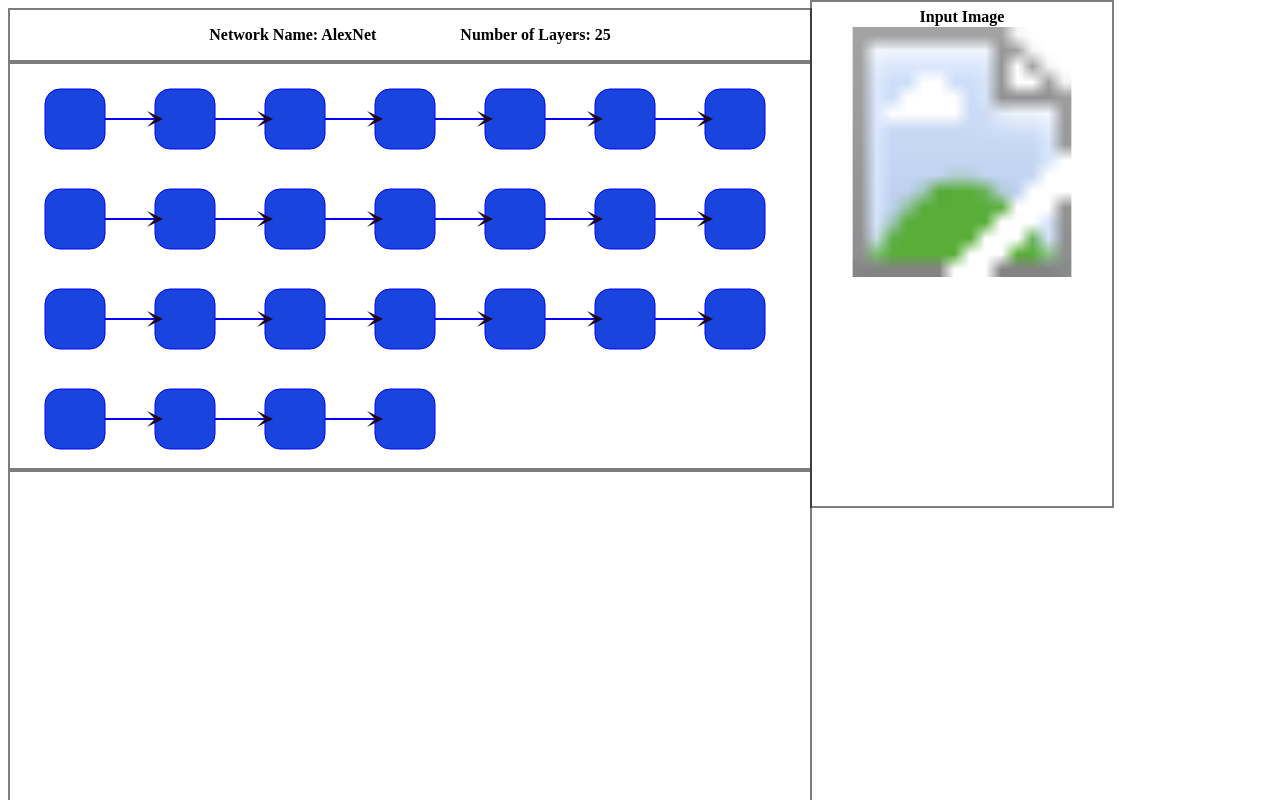
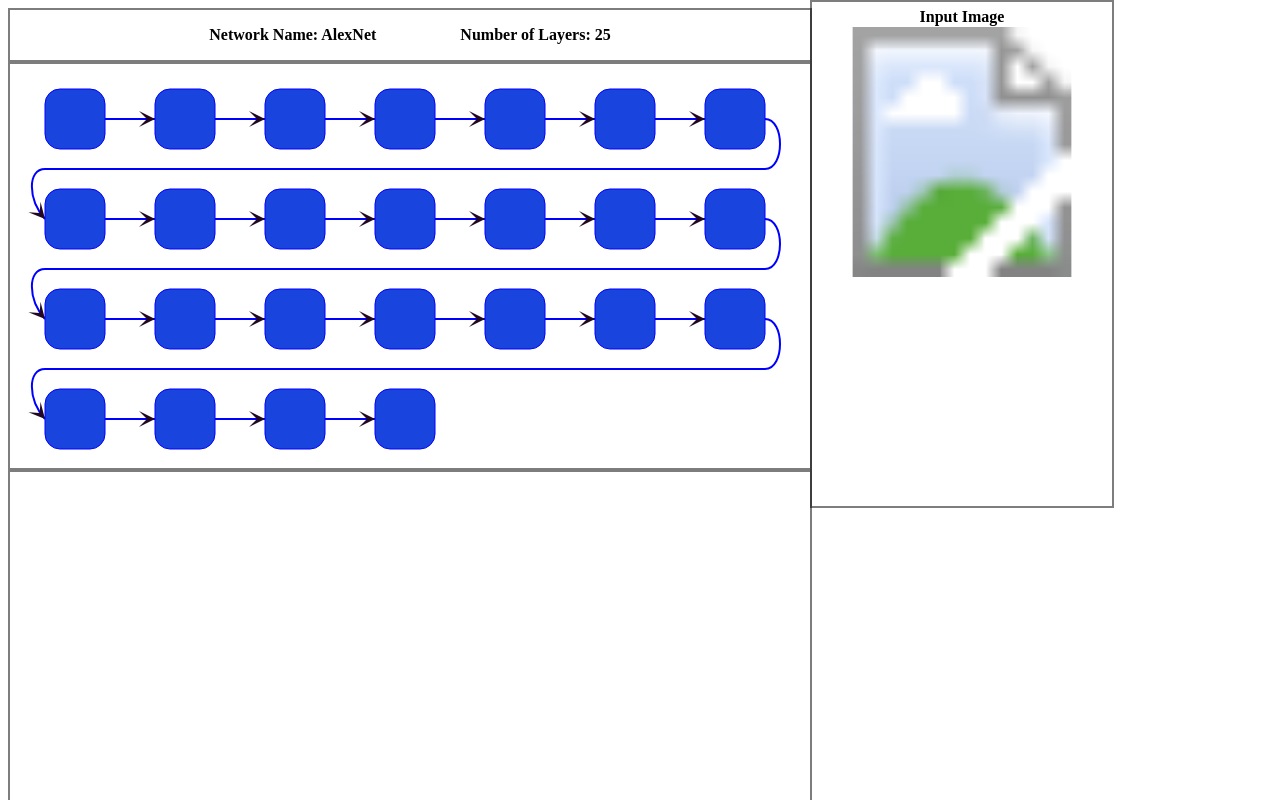
Before and after one commit to mGHo90/infoVis, a website: page Finalized.html in a window 1280 px wide. Shown: the top 800 px of the page. Drawn offline with nearby package versions, Linux system fonts and the light colour scheme.

Commit message:
fixed all arrows between nodes, all created dynamically according to the data size

```diff
--- a/Finalized.html
+++ b/Finalized.html
@@ -59,6 +59,9 @@
         height: 60px;
         border-collapse: separate;
     }
+    .lineArrows{
+        overflow: hidden;
+    }
 
 </style>
 <div id="label"></div>
@@ -73,7 +76,7 @@
                 markerWidth="12"
                 markerHeight="12"
                 viewBox="0 0 12 12"
-                refX="6"
+                refX="10"
                 refY="6"
                 orient="auto">
             <path d="M2,2 L10,6 L2,10 L6,6 L2,2" style="fill: #220721;"></path>
@@ -98,6 +101,7 @@
     var nodeWidth = 60;
     var nodeSpace = 50;
     var nodeMargin = 35;
+    var nodesPerRow = 7;// for square nodes of width nodeWidth=60 -> (canvas width - margins) / 60 = 7
 
 
     var Margin = 25;//margin from all sides of panel
@@ -147,9 +151,25 @@
 
         //All Code for Canvas panel
 
-        var numRows = Math.ceil(numLayers / 7);
+        var numRows = Math.ceil(numLayers / nodesPerRow);
         canvasHeight = numRows * canvasHeight;
         canvas.attr("height", canvasHeight);
+        // Calculating the x , y coordinates of nodes to be drawng
+        for (index = 0; index < numLayers; index++){
+            xCoord[index] = nodeMargin + (index % nodesPerRow) * nodeWidth + (index % nodesPerRow) * nodeSpace;
+            yCoord[index] = Margin + Math.floor(index /  nodesPerRow) * rowHeight;
+        }
+
+        canvas.selectAll("path")
+                .data(data[0].Children)
+                .enter()
+                .append("path")
+                .attr("class", "lineArrows")
+                .attr("d", calculatePath)
+                .attr("fill","white")
+                .attr("stroke","blue")
+                .attr("stroke-width",2)
+                .attr("marker-end","url(#arrow)");
 
         canvas.selectAll("rect")
                 .data(data[0].Children)
@@ -157,63 +177,13 @@
                 .append("rect")
                 .attr("class", "nodes")
                 .attr("x", function (d,i) {
-                    xCoord[i] = nodeMargin + (i % 7) * nodeWidth + (i % 7) * nodeSpace;
                     return xCoord[i];
                 })
                 .attr("y", function (d,i) {
-                    yCoord[i] = Margin + Math.floor(i /  7) * rowHeight;
                     return yCoord[i];
                 })
                 .attr("rx", 15)
                 .attr("ry", 15);
-
-        /*
-        canvas.selectAll("line")
-                .data(data[0].Children)
-                .enter()
-                .append("line")
-                .attr("x1", function (d,i) {
-                    return xCoord[i] + nodeWidth;
-                })
-                .attr ("x2", function (d,i) {
-                    return xCoord[i + 1];
-                })
-                .attr("y1", function (d,i) {
-                    return yCoord[i] + nodeWidth / 2;
-                })
-                .attr ("y2", function (d,i) {
-                    return yCoord[i + 1] + nodeWidth / 2;
-                })
-                .style ("stroke", "black")
-                .attr ("stroke-width", 2);
-                */
-
-        canvas.selectAll("path")
-                .data(data[0].Children)
-                .enter()
-                .append("path")
-                .attr("d", function (d,i) {
-                    if ( ( (i + 1) % 7) == 0 && (i + 1) / 7 > 0 || i == numLayers - 1 ){
-                        //"M760,120 C785 120, 785 160, 760 160 H600 "
-                        return;
-                    } else {
-                        return "M" + (xCoord[i] + nodeWidth) + "," +(yCoord[i] + nodeWidth / 2) + "L" + xCoord[i + 1] +
-                                        "," + (yCoord[i + 1] + nodeWidth / 2);
-
-                    }
-                })
-                .attr("fill","white")
-                .attr("stroke","blue")
-                .attr("stroke-width",2)
-                .attr("marker-end","url(#arrow)");
-
-
-
-
-
-
-
-
 
 
         // add the input image to the sideBar
@@ -253,6 +223,30 @@
 
     });
 
+    function calculatePath (d, i) {
+        //dynamically calculating the path from one node to another
+        var arrowOffset = nodeWidth + 20;
+        if ( ( (i + 1) % 7) == 0 && (i + 1) / 7 > 0){
+            return ( "M" + (xCoord[i] + nodeWidth) + "," +(yCoord[i] + nodeWidth / 2) +
+            "C" + (xCoord[i] + nodeWidth + 20) + " " + (yCoord[i] + nodeWidth / 2) + "," +
+            (xCoord[i] + nodeWidth + 20) + " " + (arrowOffset + yCoord[i]) + "," +
+            (xCoord[i] + nodeWidth) + " " + (arrowOffset + yCoord[i]) +
+            "L" + nodeMargin + "," + (arrowOffset + yCoord[i]) +
+            "C" + nodeMargin / 2 + " " + (arrowOffset + yCoord[i]) + "," +
+            nodeMargin / 2 + " " + (80 + yCoord[i] + nodeWidth / 2) + ","+
+            (xCoord[i +1 ]) + " " +(yCoord[i +1 ] + nodeWidth / 2));
+
+        } else if ( i == numLayers - 1 ) {
+            return;
+
+        } else {
+            return ("M" + (xCoord[i] + nodeWidth) + "," +(yCoord[i] + nodeWidth / 2) +
+                    "L" + xCoord[i + 1] + "," + (yCoord[i + 1] + nodeWidth / 2));
+
+        }
+
+    }
+
 
 
 </script>
```
